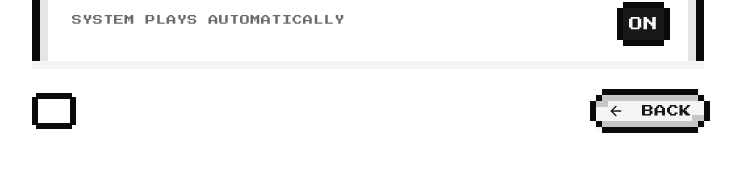
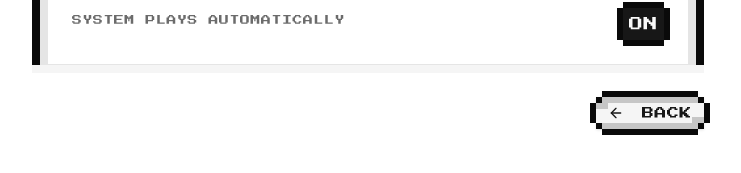
Before and after one commit to hongy20/midi-jam, a Next.js app: page /options in a window 1280 px wide. Shown: the part 615-788 px from the top of the page, without its empty margins (272-1013 px from the left). Built offline with nearby package versions, Linux system fonts and the light colour scheme.

Commit message:
UI: Refine Theme Switcher size and finalize retro-globals.css attribute support

```diff
--- a/src/app/options/components/options-page.view.tsx
+++ b/src/app/options/components/options-page.view.tsx
@@ -132,7 +132,7 @@ export function OptionsPageView({
           <RetroModeSwitcher
             isDarkMode={isDarkMode}
             onToggle={() => setDarkMode(!isDarkMode)}
-            className="size-12"
+            className="size-7"
           />
         </div>
 
--- a/src/components/ui/retro-mode-switcher.tsx
+++ b/src/components/ui/retro-mode-switcher.tsx
@@ -33,8 +33,7 @@ export function RetroModeSwitcher({
   return (
     <Button
       variant="ghost"
-      className="group/toggle px-0"
-      size="icon"
+      className="group/toggle h-8 w-8 px-0"
       onClick={toggleTheme}
     >
       <svg
```
